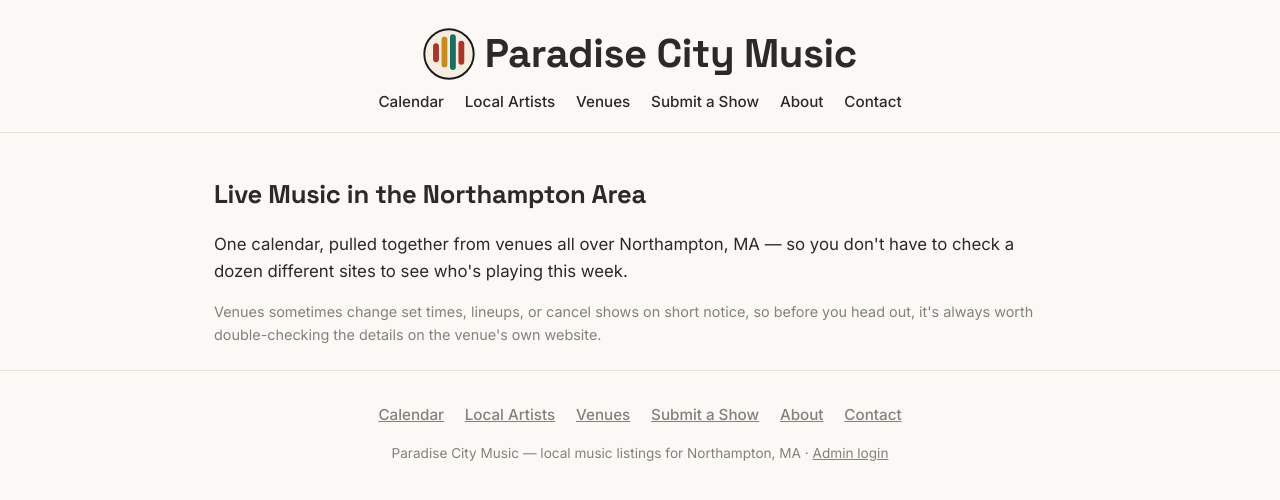
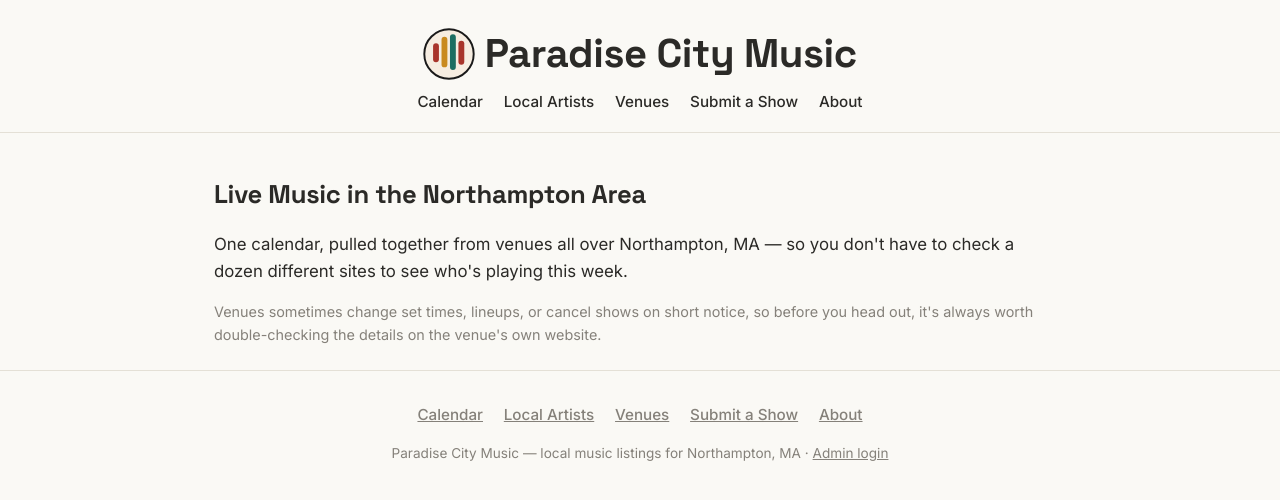
Before and after one commit to davidgrogan/localarts, a Flask app: page /about in a window 1280 px wide. Shown: the top 500 px of the page. Run offline with Flask 3, Linux system fonts and the light colour scheme; data comes from the database, SQL or seed files in the repository; some libraries are stand-ins or nearby versions.

Commit message:
Removed Contact and changes About page

```diff
--- a/app/templates/base.html
+++ b/app/templates/base.html
@@ -49,7 +49,6 @@
       <a href="{{ url_for('venues.list_venues') }}">Venues</a>
       <a href="{{ url_for('gigs.submit_gig') }}">Submit a Show</a>
       <a href="{{ url_for('main.about_page') }}">About</a>
-      <a href="{{ url_for('contact.contact') }}">Contact</a>
       {% if is_admin %}
         <a href="{{ url_for('events.new_event') }}">+ Add show</a>
         <a href="{{ url_for('events.review') }}" class="review-link">
@@ -85,7 +84,6 @@
       <a href="{{ url_for('venues.list_venues') }}">Venues</a>
       <a href="{{ url_for('gigs.submit_gig') }}">Submit a Show</a>
       <a href="{{ url_for('main.about_page') }}">About</a>
-      <a href="{{ url_for('contact.contact') }}">Contact</a>
       {% if is_admin %}
         <a href="{{ url_for('events.new_event') }}">+ Add show</a>
         <a href="{{ url_for('events.review') }}" class="review-link">
```
